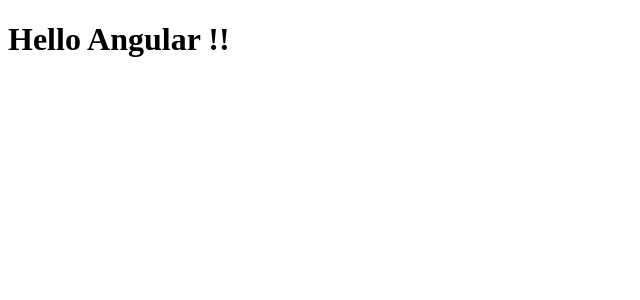
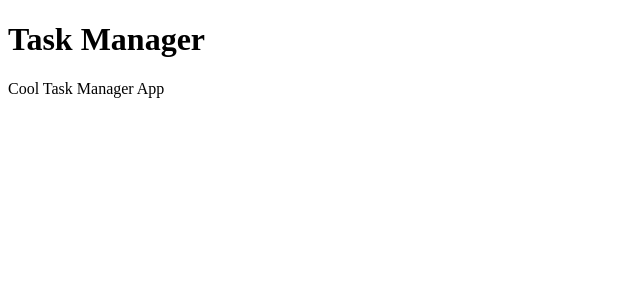
Before and after one commit to Mujib517/task-manager-udemy, an Angular app: page / in a window 1280 px wide. Shown: the top 300 px of the page, without its empty margins (0-640 px from the left). Built offline with nearby package versions, Linux system fonts and the light colour scheme.

Commit message:
Templates

```diff
--- a/src/app/app.component.ts
+++ b/src/app/app.component.ts
@@ -2,6 +2,6 @@
 
 @Component({
     selector: 'app',
-    template: '<h1>Hello Angular !!</h1>'
+    templateUrl: './app.html'
 })
 export class AppComponent { }
--- /dev/null
+++ b/src/app/app.html
@@ -0,0 +1,2 @@
+<h1>Task Manager</h1>
+<div>Cool Task Manager App</div>
```
